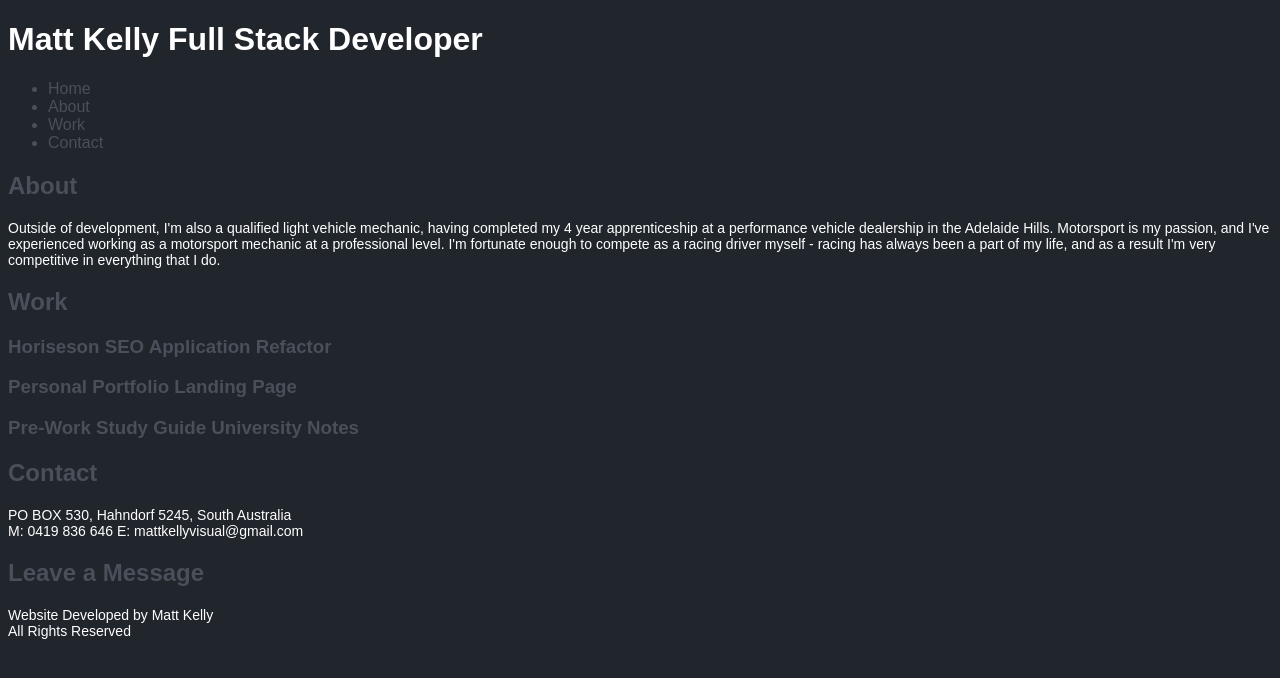
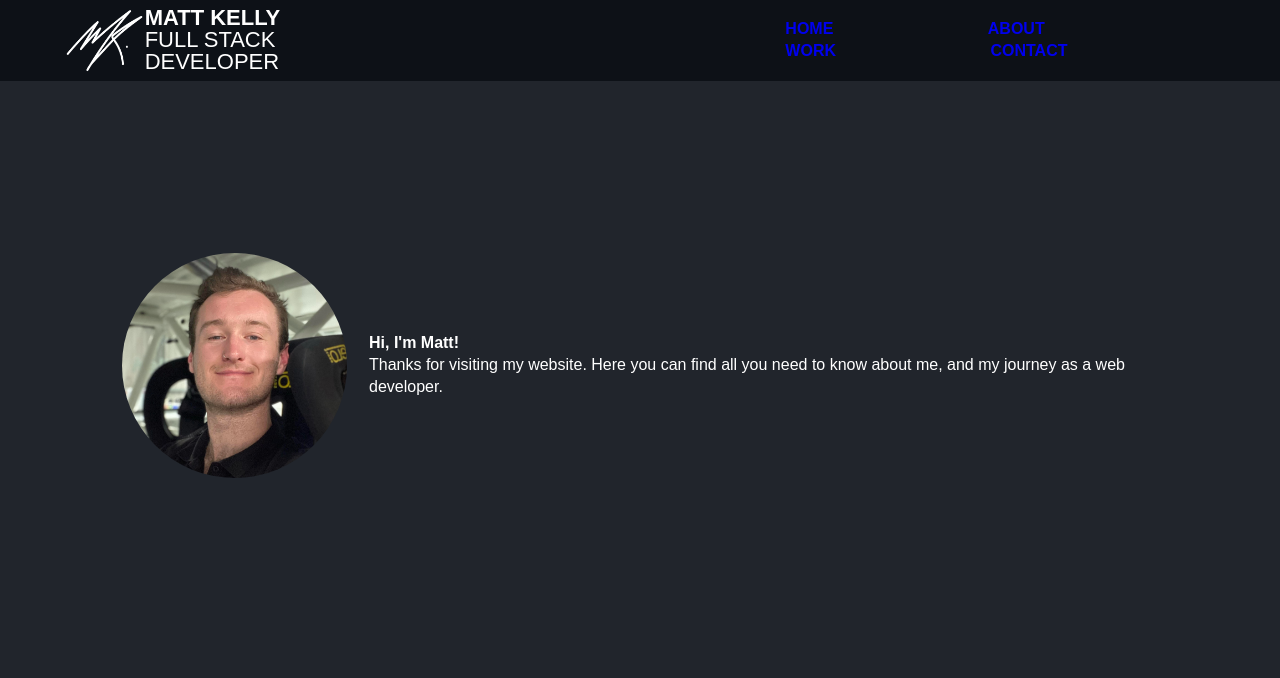
Before and after one commit to mattkellyirl/matt-kelly, a plain HTML site: page index.html in a window 1280 px wide. Drawn offline with Linux system fonts and the light colour scheme; a web font is replaced by a local one.

Commit message:
added header and hero

```diff
--- a/assets/css/style.css
+++ b/assets/css/style.css
@@ -1,24 +1,108 @@
 .root {
     --dark: #0d1117;
     --background: #21252c;
+    --orange: #e25000;
 }
 
-h1 {
-    color: #ffff;
-}
-
-h1, h2, h3{
-    font-family: Arial, Helvetica, sans-serif;
-}
-
-h2, h3, li {
-    color: #495059;
+* {
+    box-sizing: border-box;
+    margin: 0;
+    padding: 0;
 }
 
 p {
     color: #ffff;
     font-family: Arial, Helvetica, sans-serif;
-    font-size: 14px;
+    font-size: 16px;
+    padding: 22px;
+}
+
+h1 {
+    text-transform: uppercase;
+    color: #ffff;
+    font-family: "brandon-grotesque", sans-serif;
+    font-weight: 400;
+    font-style: normal;
+    font-size: 22px;
+    margin-right: 300px;
+}
+
+h2, h3 {
+    text-transform: uppercase;
+    font-family: "brandon-grotesque", sans-serif;
+    font-weight: 700;
+    font-style: normal;
+}
+
+h2, h3 {
+    color: #495059;
+}
+/* Header and Navigation Bar */
+
+h1::first-line {
+    text-transform: uppercase;
+    color: #ffff;
+    font-family: "brandon-grotesque", sans-serif;
+    font-weight: 700;
+    font-style: normal;
+}
+
+.logo {
+    height: 7%;
+    width: 7%;
+    cursor: pointer;
+}
+
+.logo:hover {
+    opacity: 50%;
+    transition: all 0.3s ease 0s;
+}
+
+.nav-links {
+    list-style: none;
+}
+
+.nav-links li {
+    text-transform: uppercase;
+    display: inline-block;
+    font-family: "brandon-grotesque", sans-serif;
+    font-weight: 700;
+    font-style: normal;
+    padding: 0px 0px 0px 150px;
+}
+
+.nav-links li a {
+    text-decoration: none;
+}
+
+.nav-links li a:hover {
+    color: #e25000;
+    transition: all 0.3s ease 0s;
+}
+
+a:visited {
+    color: #495059;
+}
+
+/* Hero */
+.hero {
+    display: flex;
+    justify-content: center;
+    align-items: center;
+    padding: 22px;
+    margin: 150px 100px 100px 100px;
+    line-height: 22px;
+}
+
+.hero img {
+    width: 225px;
+    height: 225px;
+    border-radius: 100%;
+}
+
+.hero img:hover {
+    opacity: 80%;
+    transition: all 0.3s ease 0s;
 }
 
 body {
@@ -26,5 +110,11 @@ body {
 }
 
 .header {
+    display: flex;
+    justify-content: space-between;
+    align-items: center;
+    padding: 0px 5%;
     font-family: Arial, Helvetica, sans-serif;
+    background-color: #0d1117;
+    line-height: 22px;
 }
--- a/index.html
+++ b/index.html
@@ -5,57 +5,62 @@
         <meta charset="UTF-8">
         <link rel="stylesheet" href="/assets/css/reset.css">
         <link rel="stylesheet" href="/assets/css/style.css">
+        <link rel="stylesheet" href="https://use.typekit.net/yck4dnq.css">
         <meta name="viewport" content="width=device-width, initial-scale=1.0">
         <title>Matt Kelly | Full Stack Developer</title>
     </head>
 
     <body>
         <header class="header">
-            <h1>Matt Kelly Full Stack Developer</h1>
+            <img class="logo" src="/assets/images/MK-Signature-White.png" alt="Matt Kelly Logo">
+            <h1>Matt Kelly<br>Full Stack Developer</h1>
             <nav class="nav">
-                <ul>
-                    <li a href="#home">Home</li>
-                    <li a href="#about">About</li>
-                    <li a href="#work">Work</li>
-                    <li a href="#contact">Contact</li>
+                <ul class="nav-links">
+                    <li><a href="#home">Home</a></li>
+                    <li><a href="#about">About</a></li>
+                    <li><a href="#work">Work</a></li>
+                    <li><a href="#contact">Contact</a></li>
                 </ul>
             </nav>
         </header>
 
-        <section class="hero">
-
+        <section class="hero" id="home">
+            <img src="/assets/images/headshot.jpeg">
+            <p><b>Hi, I'm Matt!</b><br>Thanks for visiting my website. Here you can find all you need to know about me, and my journey as a web developer.</p>
         </section>
 
-
+        <!--
         <main class="main">
-                <section class="about">
+                <section class="about" id="about">
                     <h2>About</h2>
                     <p>Outside of development, I'm also a qualified light vehicle mechanic, having completed my 4 year apprenticeship at a performance vehicle dealership in the Adelaide Hills. Motorsport is my passion, and I've experienced working as a motorsport mechanic at a professional level. I'm fortunate enough to compete as a racing driver myself - racing has always been a part of my life, and as a result I'm very competitive in everything that I do.</p>
                 </section>
 
-                <section class="work">
+                <section class="work" id="work">
                     <h2>Work</h2>
                     <section class="horiseson">
-                        <h3>Horiseson SEO Application Refactor</h3>
+                        <h3>Horiseon SEO Application Refactor</h3>
                     </section>
+
                     <section class="portfolio">
                         <h3>Personal Portfolio Landing Page</h3>
                     </section>
+
                     <section class="pre-work">
                         <h3>Pre-Work Study Guide University Notes</h3>
                     </section>
                 </section>
 
-                <section class="contact">
+                <section class="contact" id="contact">
                     <h2>Contact</h2>
                     <p>PO BOX 530, Hahndorf 5245, South Australia<br>M: 0419 836 646 E: mattkellyvisual@gmail.com</p>
-                    <h2>Leave a Message</h2>
+                    <h2>Leave A Message</h2>
                 </section>
         </main>
 
         <footer class="footer">
             <p>Website Developed by Matt Kelly<br>All Rights Reserved</p>
-        </footer>
+        </footer> -->
     </body>
 </html>
 
```
Also changed, not shown: assets/images/MK-Signature-White.png (added), assets/images/headshot.jpeg (added), 2 other files.
